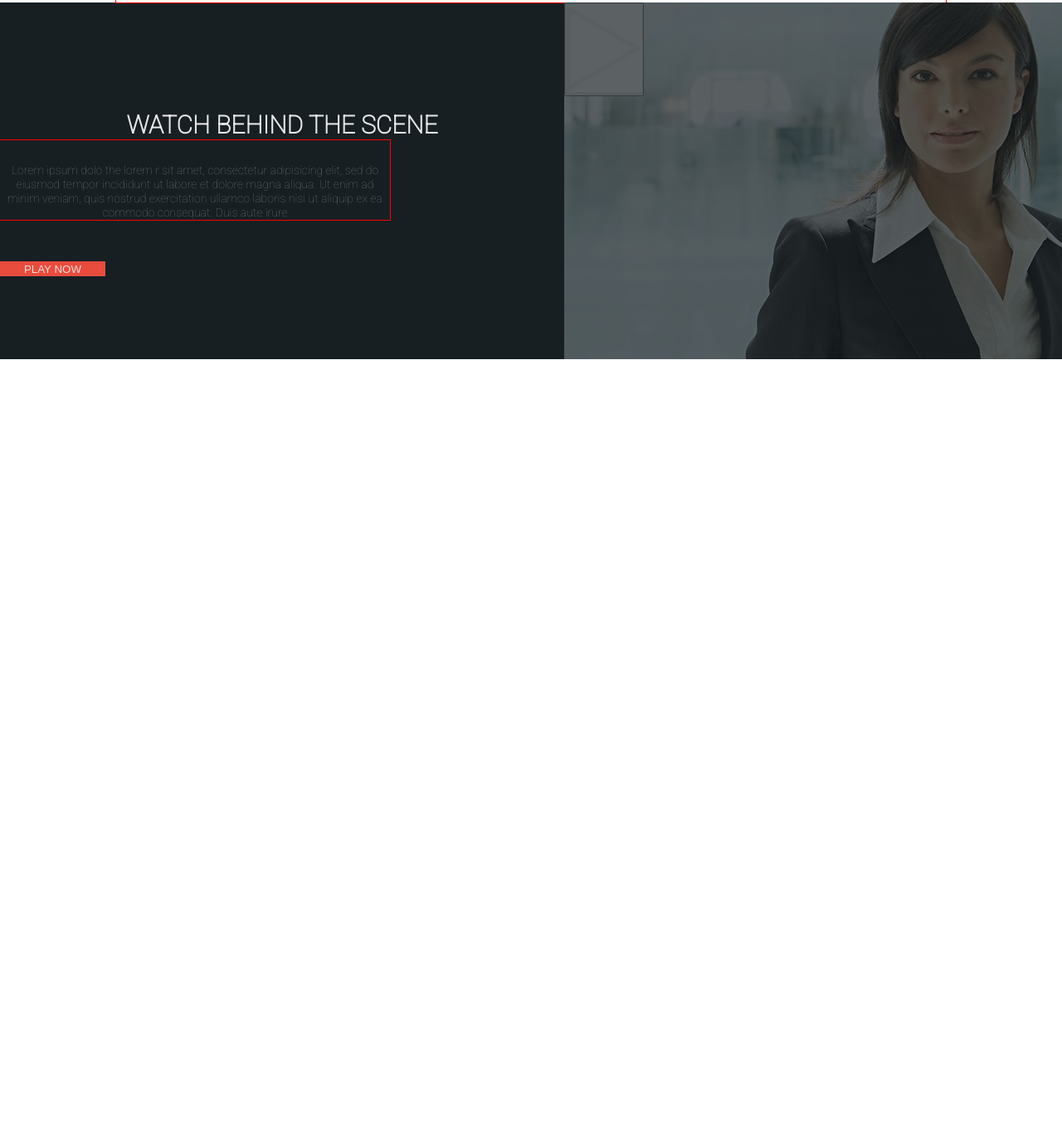
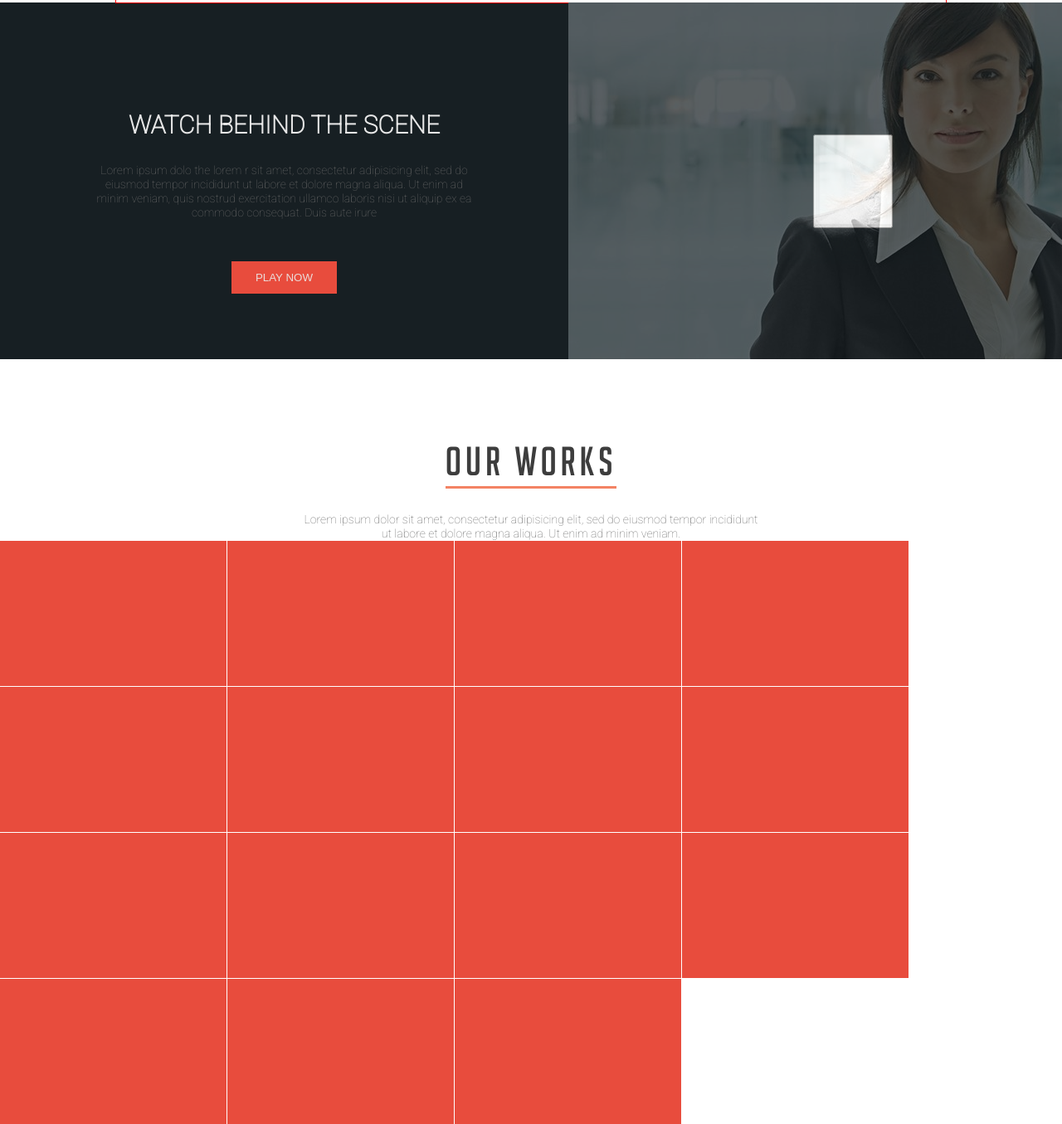
Before and after one commit to PablioKonst88/BoostFoliaProject, a plain HTML site: page index.html in a window 1280 px wide. Shown: the part 1461-2816 px from the top of the page at 83% size. Before the commit the page ends 1894 px from the top, so only its background shows below. Drawn offline with Linux system fonts and the light colour scheme.

Commit message:
video done works start

```diff
--- a/css/style.scss
+++ b/css/style.scss
@@ -245,15 +245,16 @@ width: 100%;
 .video {
 
     // justify-content: space-around;
-    background-color: #171f23;
+    // background-color: #171f23;
     // .video__boxes
     &__main-cont{
         display: flex;
         width:1370px;
         margin:0 auto;
+        background-color: #171f23;
     }
     &__boxes {
-        width:680px;
+        width:50%;
         height: 430px;
     }
 
@@ -263,8 +264,9 @@ width: 100%;
         display:flex;
         flex-direction: column;
         text-align:center;
-        justify-content: center;
+        // justify-content: center;
         background-color: #171f23;
+
 
     }
 
@@ -280,7 +282,7 @@ width: 100%;
     }
     &__text-box{
         width:470px;
-        outline: 1px solid red;
+        margin:0 auto;
     }
 
 
@@ -299,13 +301,16 @@ width: 100%;
 
     &__text-btn {
         border: none;
-        width: 127px;
-        height: 35px;
         background-color: #e84c3d;
         color:#eadbd9;
-        margin-top:50px;
-        margin-bottom: 100px;
+        margin:50px auto 100px;
+        padding:12px 29px;
     }
+    &__text-btn:hover {
+        border-bottom: 2px solid #b11000;
+    }
+
+
 
     // .video__viddiv
 
@@ -318,10 +323,30 @@ width: 100%;
         position: absolute;
         background-color: #171f23;
         opacity: 0.7;
+        width:100%;
+        height: 100%;
+        display: flex;
+        justify-content:center;
+        align-items:center;
     }
 
     // .video__image
 
-    &__image {
+    &__viddiv-btn {
+        background-color:none;
+        border:none;
     }
 }
+.works {
+    &__carts{
+        display: flex;
+        flex-wrap: wrap;
+        gap:1px;
+    }
+    &__cart{
+        width: 273px;
+        height: 175px;
+        background-color: #e84c3d;
+        gap:1px;
+    }
+}
--- a/index.html
+++ b/index.html
@@ -97,16 +97,42 @@
                 <button class="video__text-btn">PLAY NOW</button>
             </div>
             <div class="video__boxes video__viddiv">
-                <div class="video__boxes video__glass">
+                <div class=" video__glass">
 
+                    <button lass="video__viddiv-btn">
+                        <img src="images/video/play.jpg" alt="play" class="video__image">
+                    </button>
 
                 </div>
-                <button lass="video__viddiv-btn">
-                    <img src="images/video/play.jpg" alt="play" class="video__image">
-                </button>
+
 
             </div>
         </div>
     </section>
+    <section class="about works">
+        <div class=" about__wrap">
+            <h1 class="about__title">OUR WORKS</h1>
+            <div class="about__text-cont">
+                <p class="about__text">Lorem ipsum dolor sit amet, consectetur adipisicing elit, sed do eiusmod tempor incididunt ut labore et dolore magna aliqua. Ut enim ad minim veniam.</p>
+            </div>
+<div class="works__carts">
+    <div class="works__cart"></div>
+    <div class="works__cart"></div>
+    <div class="works__cart"></div>
+    <div class="works__cart"></div>
+    <div class="works__cart"></div>
+    <div class="works__cart"></div>
+    <div class="works__cart"></div>
+    <div class="works__cart"></div>
+    <div class="works__cart"></div>
+    <div class="works__cart"></div>
+    <div class="works__cart"></div>
+    <div class="works__cart"></div>
+    <div class="works__cart"></div>
+    <div class="works__cart"></div>
+    <div class="works__cart"></div>
+</div>
+        </div>
+    </section>
 </body>
 </html>
```
Also changed, not shown: css/style.css, images/video/play-button-svgrepo-com.svg (added), 1 other file.
